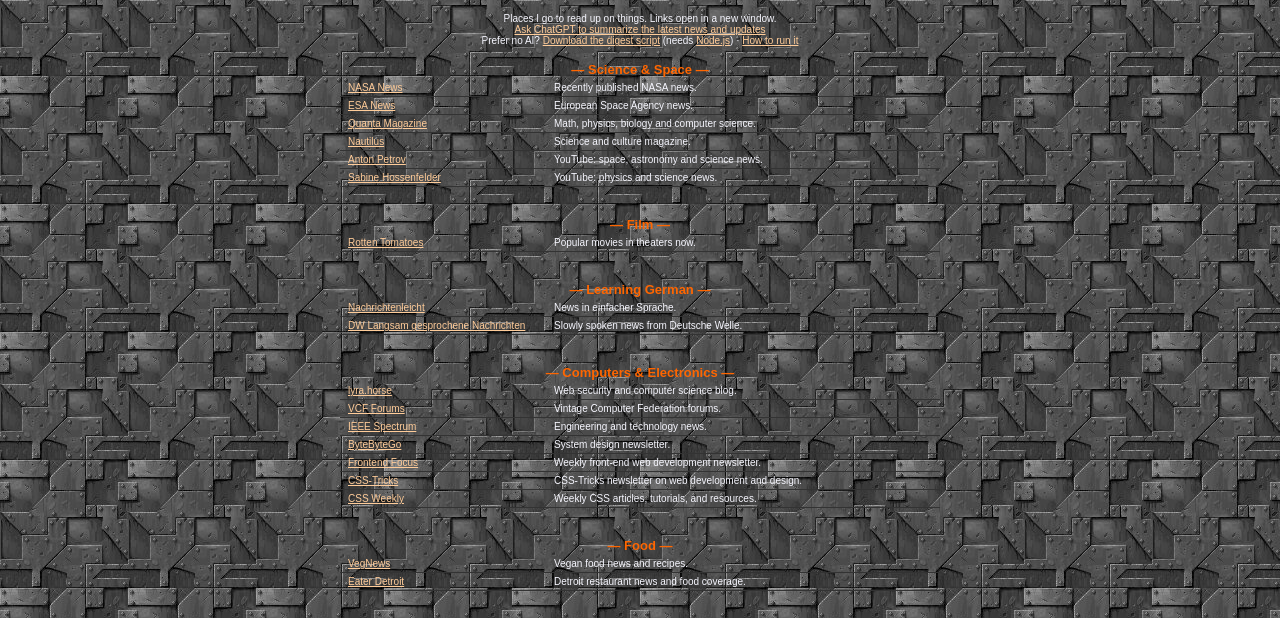
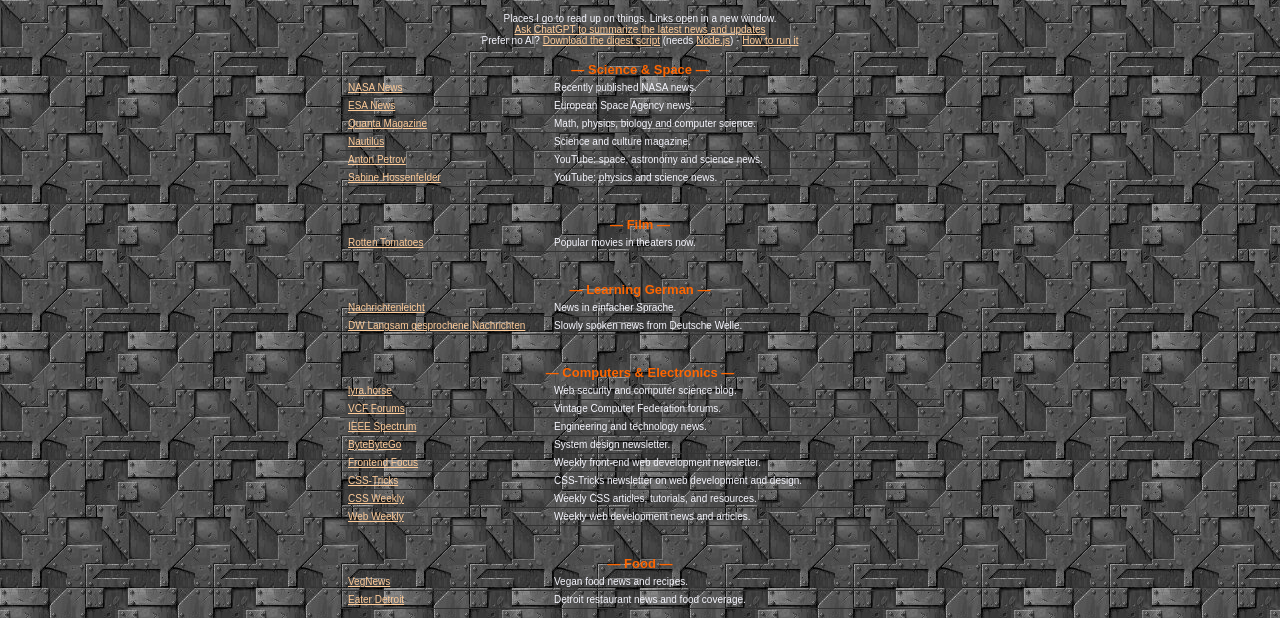
Before and after one commit to KthProg/Kyle-s-Victorian-House, a plain HTML site: page links.htm in a window 1280 px wide. Shown: the part 180-798 px from the top of the page. Drawn offline with Linux system fonts and the light colour scheme.

Commit message:
main: add web weekly

```diff
--- a/links.htm
+++ b/links.htm
@@ -181,6 +181,10 @@
                           <td class="name" width="190"><a href="https://css-weekly.com" target="_blank">CSS Weekly</a></td>
                           <td>Weekly CSS articles, tutorials, and resources.</td>
                         </tr>
+                        <tr>
+                          <td class="name" width="190"><a href="https://webweekly.email/archive" target="_blank">Web Weekly</a></td>
+                          <td>Weekly web development news and articles.</td>
+                        </tr>
                       </tbody>
                     </table>
                     <br>
```
